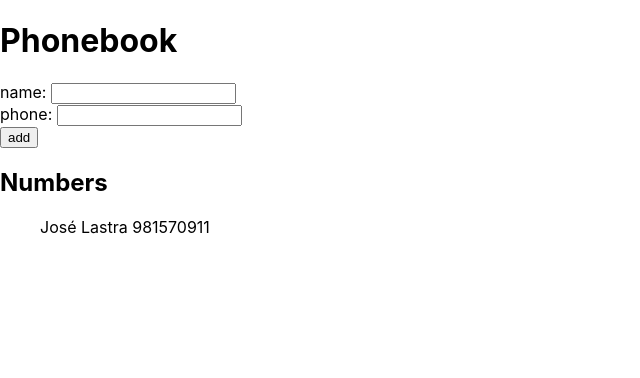
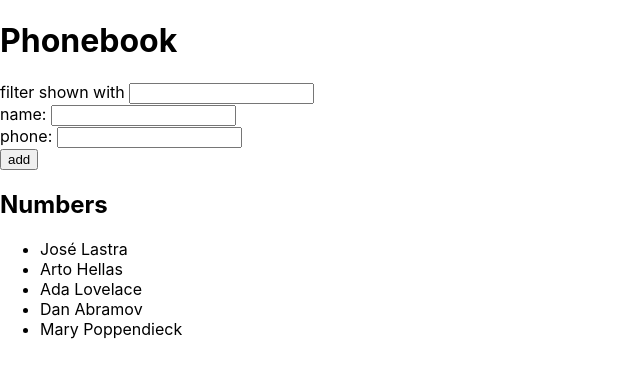
Before and after one commit to lastrafda/phonebook, a React (Create React App) app: page / in a window 1280 px wide. Shown: the top 378 px of the page, without its empty margins (0-640 px from the left). Built offline with nearby package versions, Linux system fonts and the light colour scheme.

Commit message:
Added filter feature

```diff
--- a/src/App.js
+++ b/src/App.js
@@ -1,24 +1,27 @@
 import React, { useState } from 'react';
+import shortid from 'shortid';
 
 function App() {
   const [ persons, setPersons ] = useState([
-    {
-      name: 'José Lastra',
-      phone: '981570911'
-    }
+    { name: 'José Lastra', phone: '981570911' },
+    { name: 'Arto Hellas', number: '040-123456' },
+    { name: 'Ada Lovelace', number: '39-44-5323523' },
+    { name: 'Dan Abramov', number: '12-43-234345' },
+    { name: 'Mary Poppendieck', number: '39-23-6423122' }
   ])
   const [ newName, setNewName] = useState('')
   const [ newPhone, setNewPhone] = useState('')
-  const nameIsAlreadyAdded = persons.filter((x) => x.name === newName)
-  const handleNameChange = (event) => {
-    return setNewName(event.target.value);
+  const [ filter, setFilter] = useState('')
+  const handleNameChange = (e) => setNewName(e.target.value)
+  const handlePhoneChange = (e) => setNewPhone(e.target.value)
+  const handleFilterChange = (e) => {
+    setFilter(e.target.value)
   }
-  const handlePhoneChange = (event) => {
-    return setNewPhone(event.target.value);
-  }
-  const addPerson = (event) => {
-    event.preventDefault()
-    if (!nameIsAlreadyAdded.length) {
+  const addPerson = (e) => {
+    e.preventDefault()
+    if (newName === '' || newPhone === '') return
+    const nameIsAlreadyAdded = persons.find((x) => x.name === newName)
+    if (!nameIsAlreadyAdded) {
       let person = {
         name: newName,
         phone: newPhone
@@ -30,11 +33,14 @@ function App() {
       alert(`${newName} is already added to phonebook`)
     }
   }
-
+  const personFilter = () => persons.filter((x) => x.name.toUpperCase().includes(filter.toUpperCase()))
 
   return (
     <div>
       <h1>Phonebook</h1>
+      <div>
+        filter shown with <input value={ filter } onChange={ handleFilterChange }/>
+      </div>
       <form onSubmit={ addPerson }>
         <div>
           name: <input value={ newName } onChange={ handleNameChange }/>
@@ -48,7 +54,7 @@ function App() {
       </form>
       <h2>Numbers</h2>
       <ul>
-        {persons.map((x) => <div>{`${x.name} ${x.phone}`}</div>)}
+        {personFilter().map((x) => <li key={shortid.generate()}>{x.name}</li>)}
       </ul>
     </div>
   );
```
